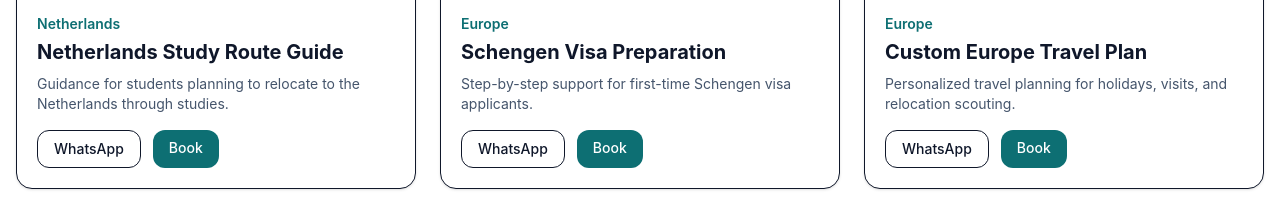
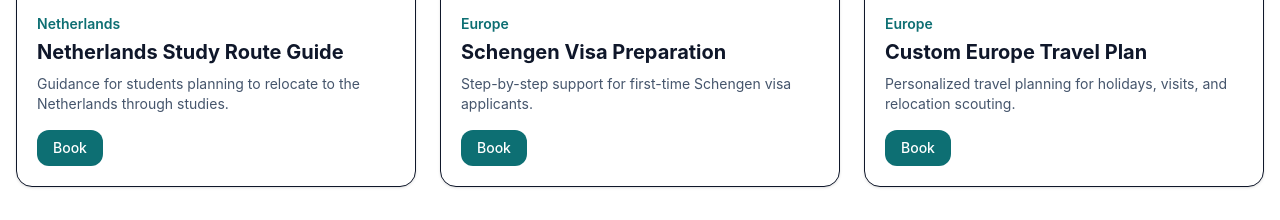
Before and after one commit to learngermanghana/kwakuasamoah, a Next.js app: page / in a window 1280 px wide. Shown: the part 1500-1720 px from the top of the page. Built offline with nearby package versions, Linux system fonts and the light colour scheme; no server answers.

Commit message:
Remove WhatsApp action from featured service card

```diff
--- a/src/components/package-card.tsx
+++ b/src/components/package-card.tsx
@@ -1,4 +1,4 @@
-import { getWhatsAppLink, type ServiceItem } from "@/lib/data";
+import { type ServiceItem } from "@/lib/data";
 import Link from "next/link";
 
 const MAX_DESCRIPTION_LENGTH = 120;
@@ -27,13 +27,6 @@ export function PackageCard({ item }: { item: ServiceItem }) {
           <p className="mt-2 whitespace-pre-line text-sm text-slate-600">{shortDescription}</p>
         ) : null}
         <div className="mt-4 flex gap-3">
-          <a
-            href={getWhatsAppLink(`Hello, I want to ask about ${item.serviceName}.`)}
-            target="_blank"
-            className="rounded-xl border px-4 py-2 text-sm font-medium"
-          >
-            WhatsApp
-          </a>
           <Link
             href={`/book?serviceName=${encodeURIComponent(item.serviceName)}`}
             className="rounded-xl bg-[#0d6f73] px-4 py-2 text-sm font-medium text-white transition hover:bg-[#0a5b5f]"
```
